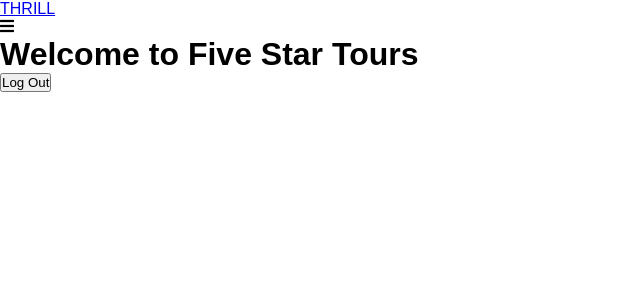
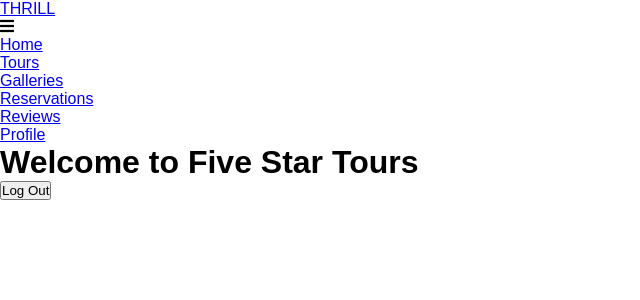
Before and after one commit to rvt-tex/thrill-frontend, a React (Create React App) app: page / in a window 1280 px wide. Shown: the top 300 px of the page, without its empty margins (0-640 px from the left). Built offline with nearby package versions, Linux system fonts and the light colour scheme.

Commit message:
update navbar links

```diff
--- a/src/components/Navbar.js
+++ b/src/components/Navbar.js
@@ -21,6 +21,26 @@ function Navbar() {
                     <div className='menu-icon' onClick={handleClick}>
                         <i className={click ? 'fas fa-times' : 'fas fa-bars'} />
                     </div>
+                    <ul className={click ? 'nav-menu active' : 'nav-menu'}>
+                        <li className='nav-item'>
+                            <Link to='/' className='nav-links' onClick={closeMobileMenu}>Home</Link>
+                        </li>
+                        <li className='nav-item'>
+                            <Link to='/tours' className='nav-links' onClick={closeMobileMenu}>Tours</Link>
+                        </li>
+                        <li className='nav-item'>
+                            <Link to='/Galleries' className='nav-links' onClick={closeMobileMenu}>Galleries</Link>
+                        </li>
+                        <li className='nav-item'>
+                            <Link to='/Reservations' className='nav-links' onClick={closeMobileMenu}>Reservations</Link>
+                        </li>
+                        <li className='nav-item'>
+                            <Link to='/Reviews' className='nav-links' onClick={closeMobileMenu}>Reviews</Link>
+                        </li>
+                        <li className='nav-item'>
+                            <Link to='/Profile' className='nav-links' onClick={closeMobileMenu}>Profile</Link>
+                        </li>
+                    </ul>
                 </div>
             </nav>
         </>
```
Lines whose indentation alone changed are shown as unchanged.
